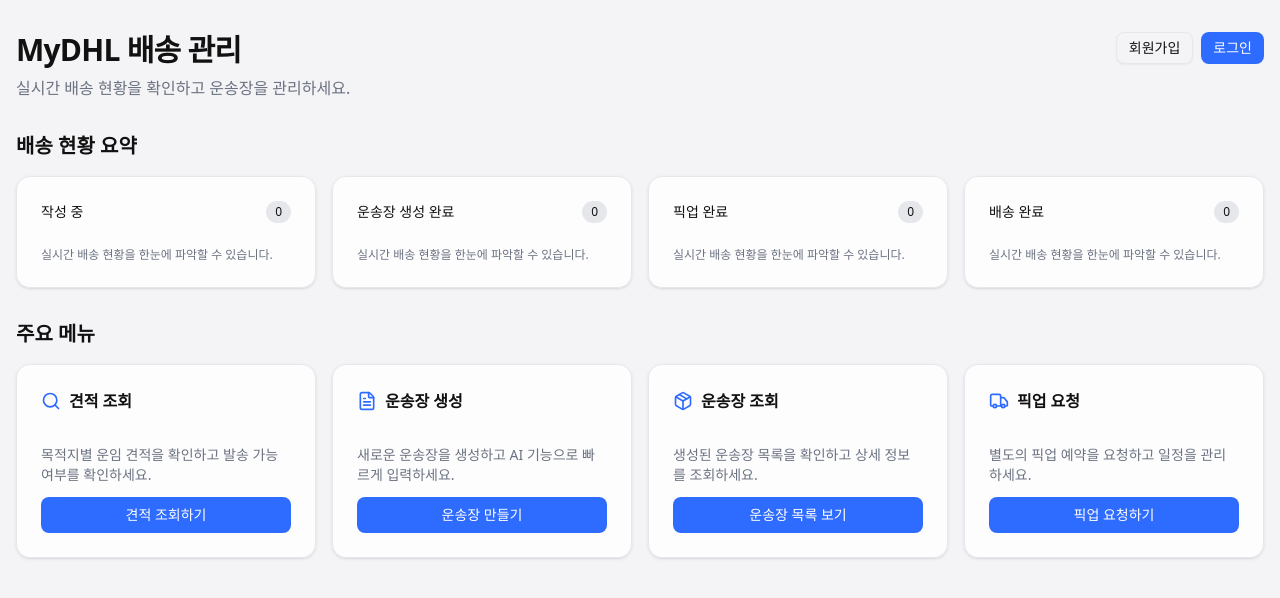
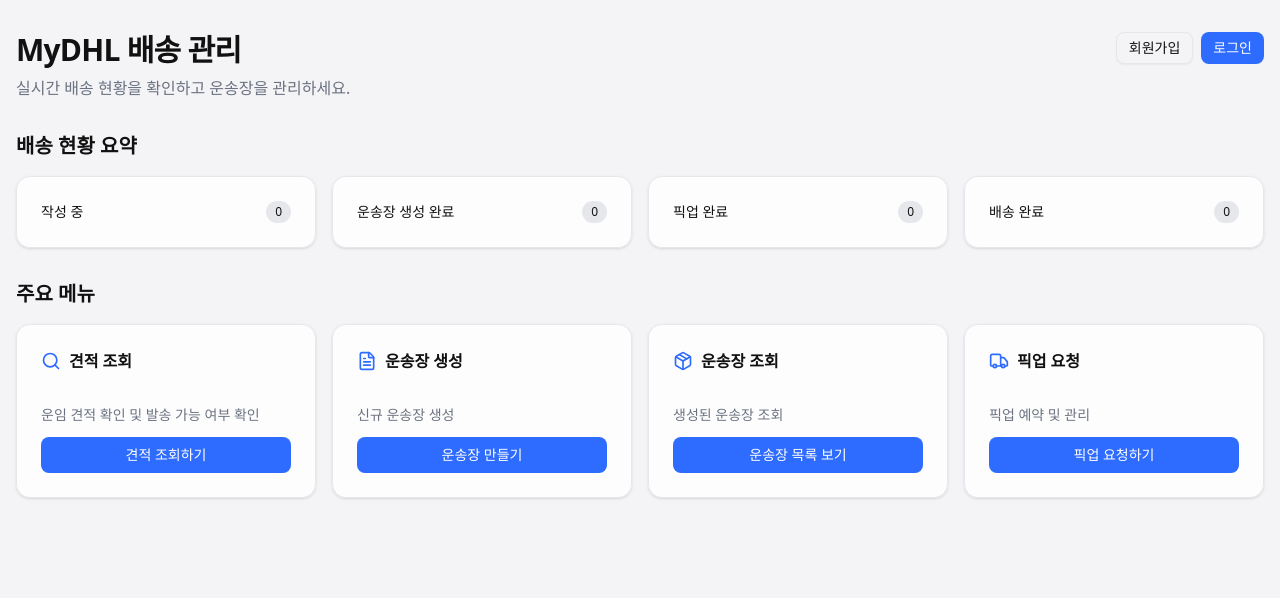
Before and after one commit to GentleKM/mydhlapi-customersystem, a Next.js app: page / in a window 1280 px wide. Shown: the top 598 px of the page. Built offline with nearby package versions, Linux system fonts and the light colour scheme; no server answers.

Commit message:
contents update

```diff
--- a/app/page.tsx
+++ b/app/page.tsx
@@ -61,7 +61,7 @@
             </CardHeader>
             <CardContent className="space-y-3">
               <p className="text-sm text-muted-foreground">
-                목적지별 운임 견적을 확인하고 발송 가능 여부를 확인하세요.
+                운임 견적 확인 및 발송 가능 여부 확인
               </p>
               <Button asChild className="w-full" variant="default">
                 <Link href="/quote">견적 조회하기</Link>
@@ -78,7 +78,7 @@
             </CardHeader>
             <CardContent className="space-y-3">
               <p className="text-sm text-muted-foreground">
-                새로운 운송장을 생성하고 AI 기능으로 빠르게 입력하세요.
+                신규 운송장 생성
               </p>
               <Button asChild className="w-full" variant="default">
                 <Link href="/shipments/create">운송장 만들기</Link>
@@ -95,7 +95,7 @@
             </CardHeader>
             <CardContent className="space-y-3">
               <p className="text-sm text-muted-foreground">
-                생성된 운송장 목록을 확인하고 상세 정보를 조회하세요.
+                생성된 운송장 조회
               </p>
               <Button asChild className="w-full" variant="default">
                 <Link href="/shipments">운송장 목록 보기</Link>
@@ -112,7 +112,7 @@
             </CardHeader>
             <CardContent className="space-y-3">
               <p className="text-sm text-muted-foreground">
-                별도의 픽업 예약을 요청하고 일정을 관리하세요.
+                픽업 예약 및 관리
               </p>
               <Button asChild className="w-full" variant="default">
                 <Link href="/pickup">픽업 요청하기</Link>
--- a/components/DashboardShipmentSummary.tsx
+++ b/components/DashboardShipmentSummary.tsx
@@ -2,7 +2,7 @@
 
 import Link from "next/link";
 
-import { Card, CardContent, CardHeader, CardTitle } from "@/components/ui/card";
+import { Card, CardHeader, CardTitle } from "@/components/ui/card";
 import { Badge } from "@/components/ui/badge";
 
 export type ShipmentDashboardStatus =
@@ -60,11 +60,6 @@
               <Link href={`/shipments?status=${status}`}>{value}</Link>
             </Badge>
           </CardHeader>
-          <CardContent className="pt-0">
-            <p className="text-xs text-muted-foreground">
-              실시간 배송 현황을 한눈에 파악할 수 있습니다.
-            </p>
-          </CardContent>
         </Card>
       ))}
     </section>
```
Also changed, not shown: 2 other files (tests, documents, lock files or other folders).
